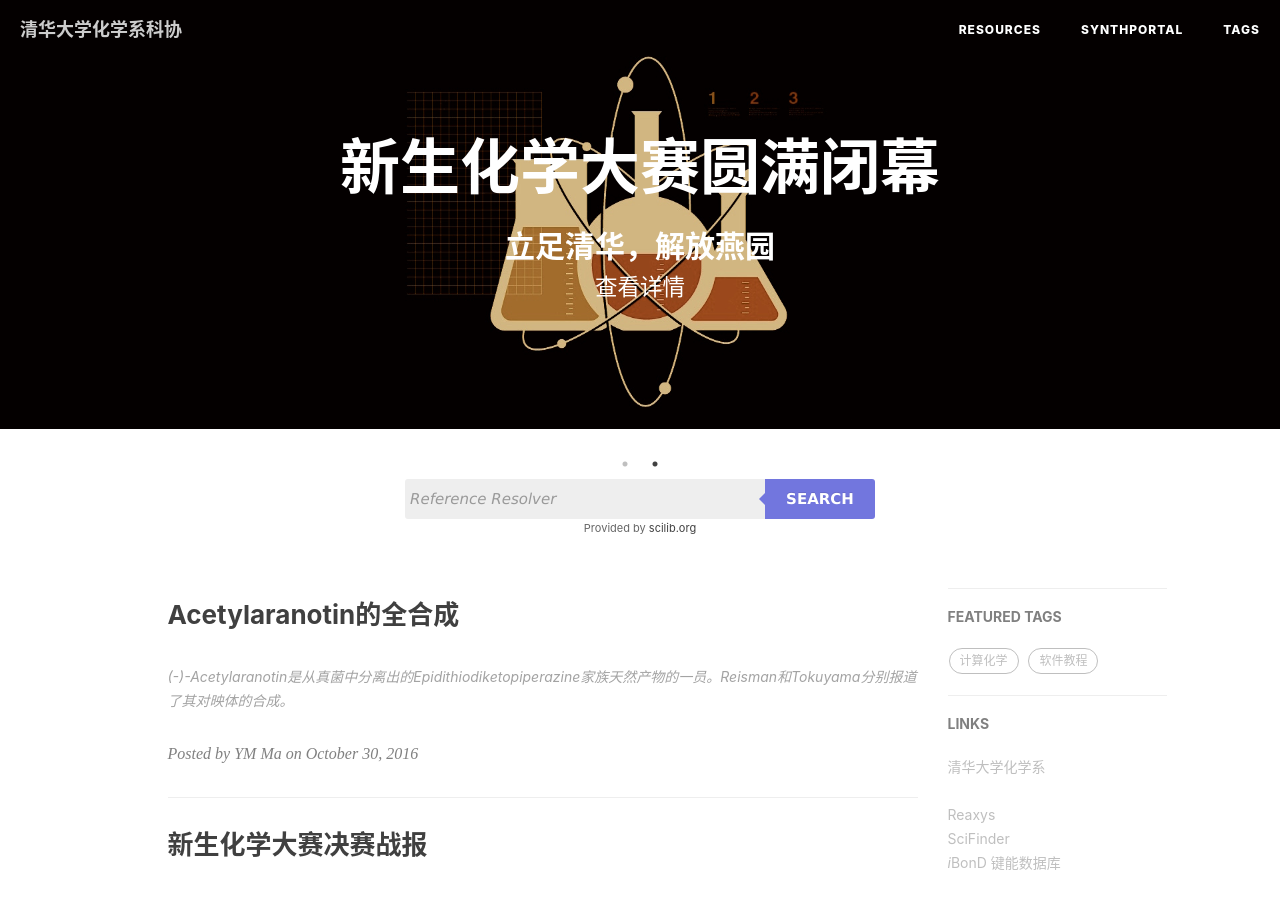
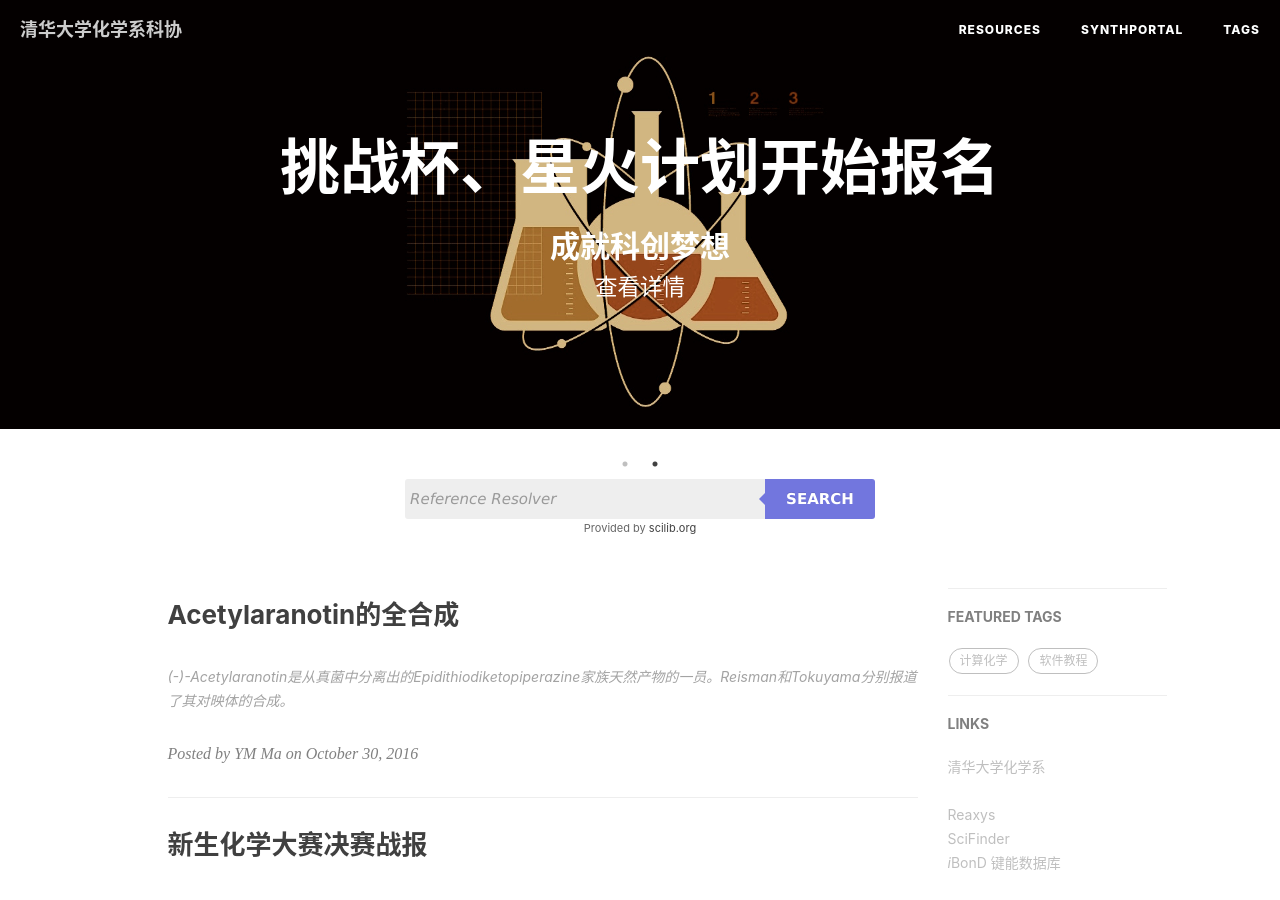
Before and after one commit to THUchemST/thuchemst.github.io, a Jekyll site: the page built from index.html, in a window 1280 px wide and 900 px high. Built offline with Jekyll 4.4.1, drawn with Linux system fonts in a browser that asks for light colours; nearby versions of some CDN libraries; the list of posts is cut into pages by our own code.

Commit message:
Homepage Update 1611211451

```diff
--- a/_config.yml
+++ b/_config.yml
@@ -104,9 +104,9 @@ IP: 59.66.172.76
 # Whether Use Multi-Header on Homepage
 slick-1: 1
 slick-img-1: img/home-freshman.jpg
-slick-title-1: 新生化学大赛圆满闭幕
-slick-subtitle-1: <strong>立足清华，解放燕园<br/></strong><sub>查看详情</sub>
-slick-href-1: /2016/10/24/report-of-competiton/
+slick-title-1: 挑战杯、星火计划开始报名
+slick-subtitle-1: <strong>成就科创梦想<br/></strong><sub>查看详情</sub>
+slick-href-1: http://challengecup.kechuang.student.tsinghua.edu.cn/
 
 slick-2: 0
 slick-img-2:
```
Also changed, not shown: img/home-bg buckup.jpg (added), img/home-bg.jpg.
